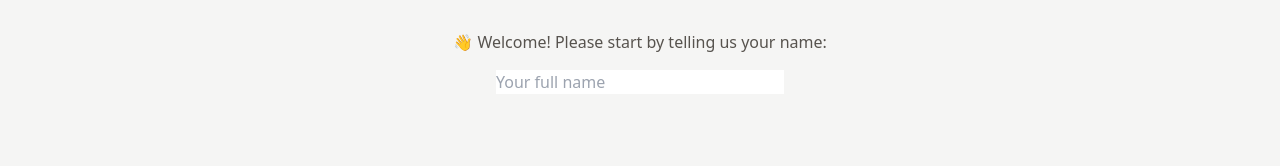
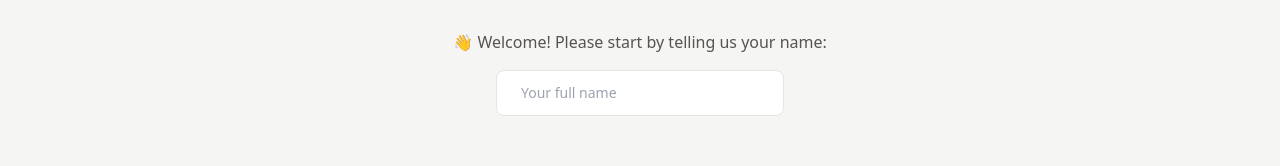
Before and after one commit to replayzor/react-pizza, a React (Vite) app: page / in a window 1280 px wide. Shown: the part 199-365 px from the top of the page. Built offline with nearby package versions, Linux system fonts and the light colour scheme.

Commit message:
update. refactor the button with button component

```diff
--- a/src/components/user/CreateUser.jsx
+++ b/src/components/user/CreateUser.jsx
@@ -1,4 +1,5 @@
 import { useState } from "react";
+import Button from "../../ui/Button";
 
 function CreateUser() {
   const [username, setUsername] = useState("");
@@ -18,12 +19,12 @@ function CreateUser() {
         placeholder="Your full name"
         value={username}
         onChange={(e) => setUsername(e.target.value)}
-        className="w-72"
+        className="input mb-8 w-72"
       />
 
       {username !== "" && (
         <div>
-          <button>Start ordering</button>
+          <Button>Start ordering</Button>
         </div>
       )}
     </form>
```
